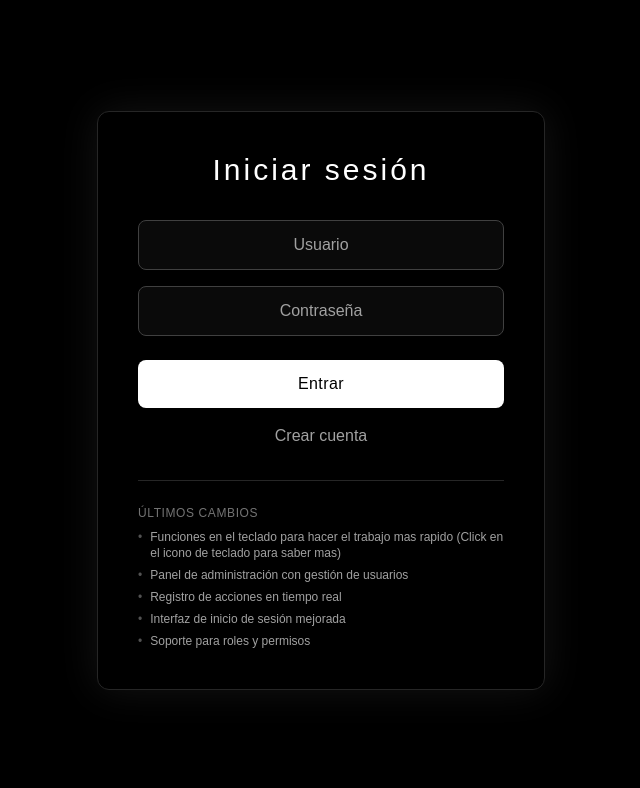
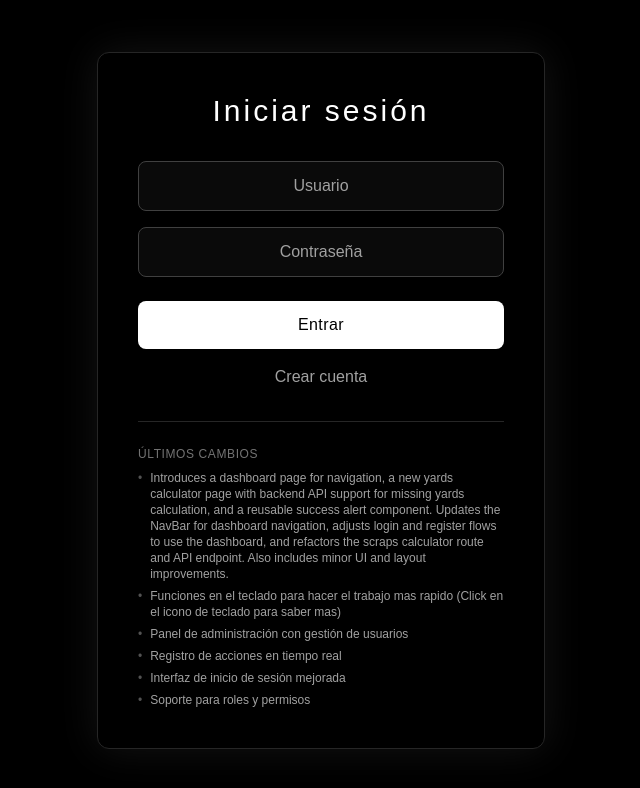
Before and after one commit to spectrex0/scrap_calculator, a Next.js app: page /login in a window 1280 px wide. Shown: the top 788 px of the page, without its empty margins (319-959 px from the left). Built offline with nearby package versions, Linux system fonts and the light colour scheme; a web font is replaced by a local one; what @elysiajs/eden would draw is missing.

Commit message:
Update page.tsx

```diff
--- a/app/login/page.tsx
+++ b/app/login/page.tsx
@@ -34,6 +34,7 @@ export default function Login() {
   };
 
   const recentChanges = [
+    "Introduces a dashboard page for navigation, a new yards calculator page with backend API support for missing yards calculation, and a reusable success alert component. Updates the NavBar for dashboard navigation, adjusts login and register flows to use the dashboard, and refactors the scraps calculator route and API endpoint. Also includes minor UI and layout improvements.",
     "Funciones en el teclado para hacer el trabajo mas rapido (Click en el icono de teclado para saber mas)",
     "Panel de administración con gestión de usuarios",
     "Registro de acciones en tiempo real",
```
